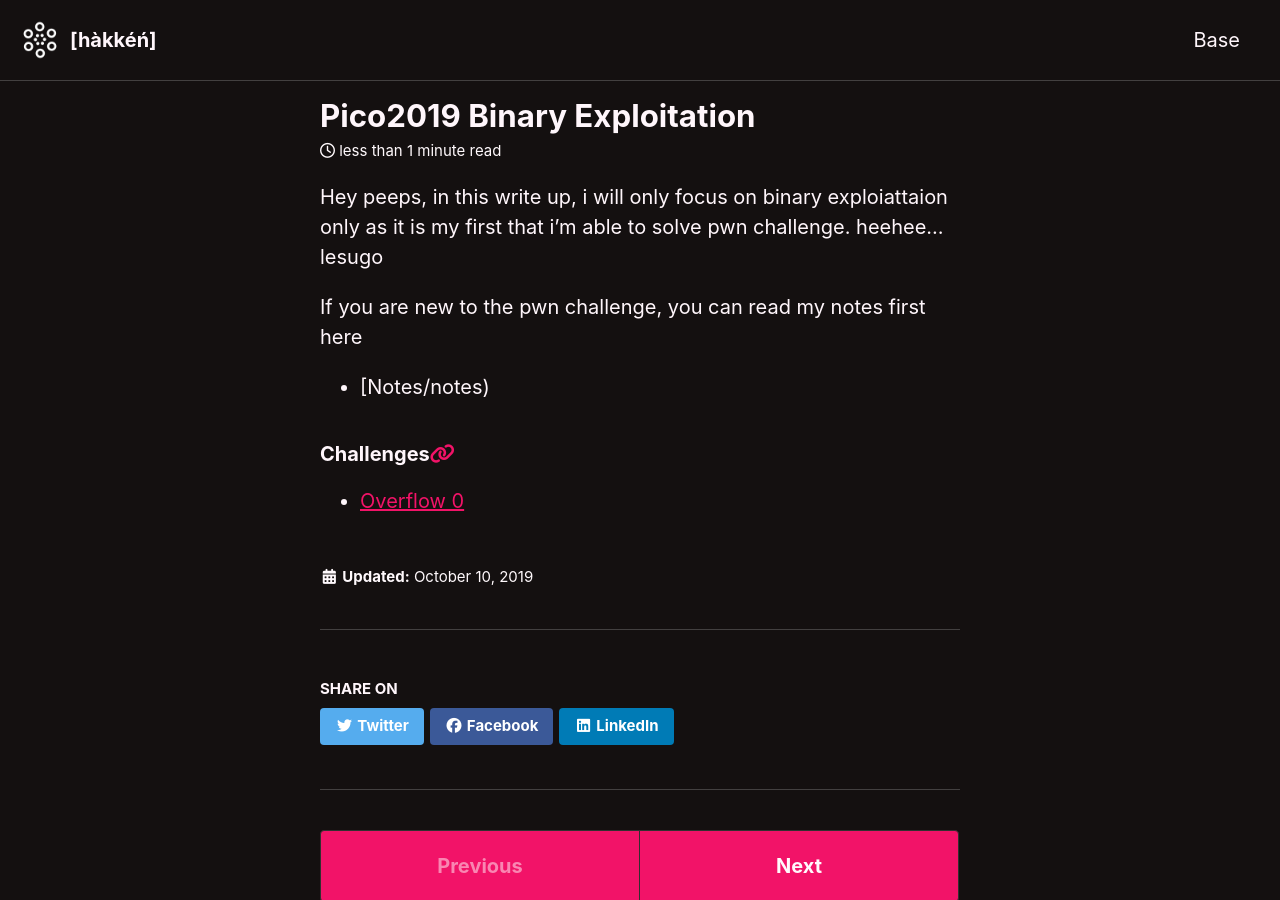
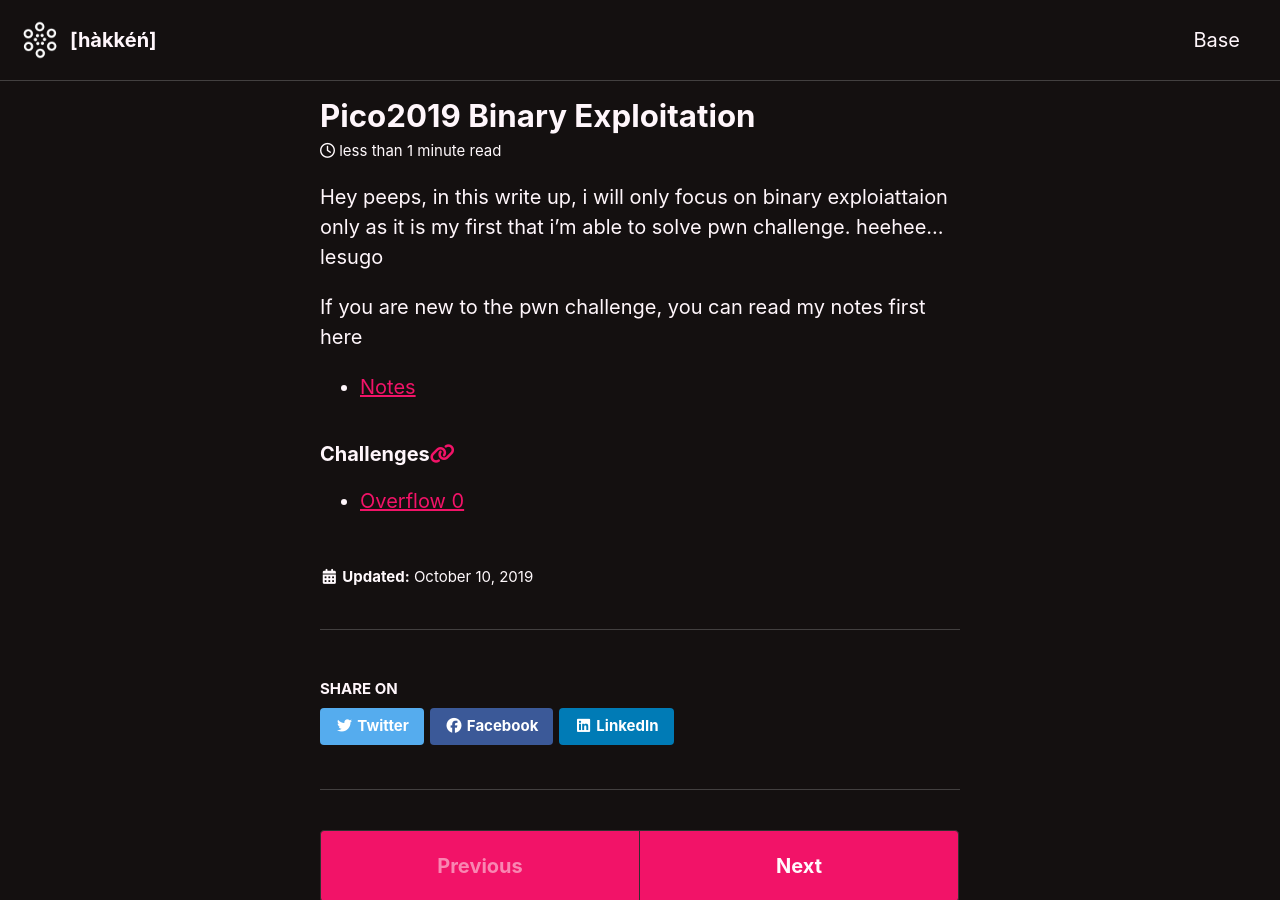
Before and after one commit to n3kk4h/n3kk4h.github.io, a Jekyll site: the page built from _posts/2019-10-10-picoctf2019-pwn.md, in a window 1280 px wide and 900 px high. Built offline with Jekyll 4.4.1, drawn with Linux system fonts in a browser that asks for light colours; cached includes are drawn as plain includes; nearby versions of some CDN libraries.

Commit message:
Update 2019-10-10-picoctf2019-pwn.md

```diff
--- a/_posts/2019-10-10-picoctf2019-pwn.md
+++ b/_posts/2019-10-10-picoctf2019-pwn.md
@@ -8,7 +8,7 @@
 heehee... lesugo
 
 If you are new to the pwn challenge, you can read my notes first here
-- [Notes/notes)
+- [Notes](/notes)
 
 ### Challenges
 
```
